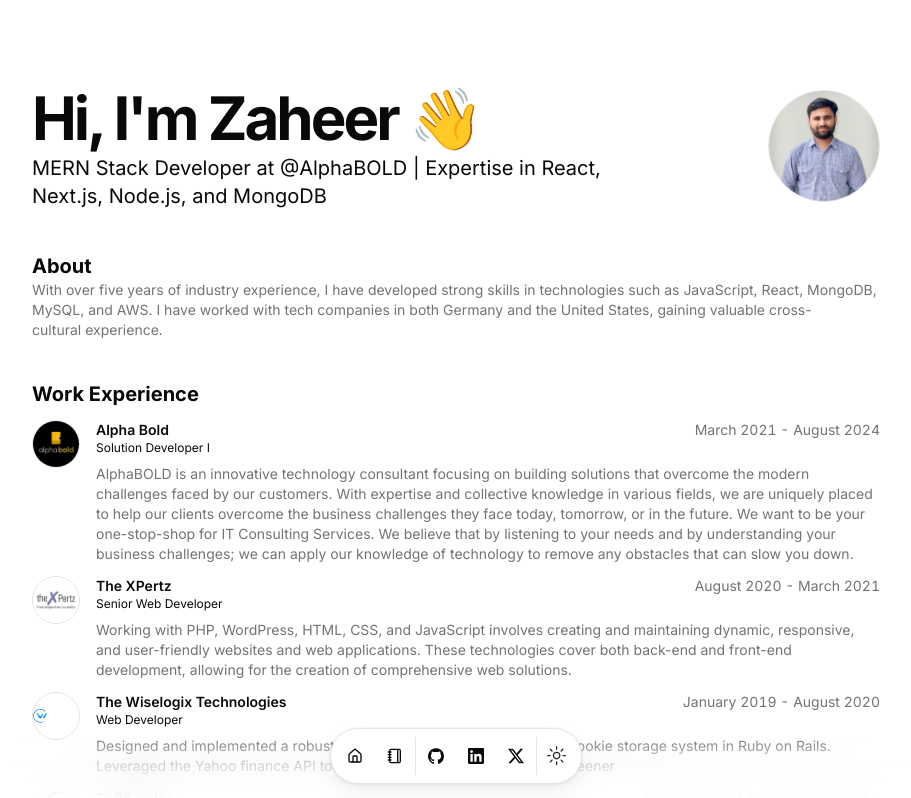
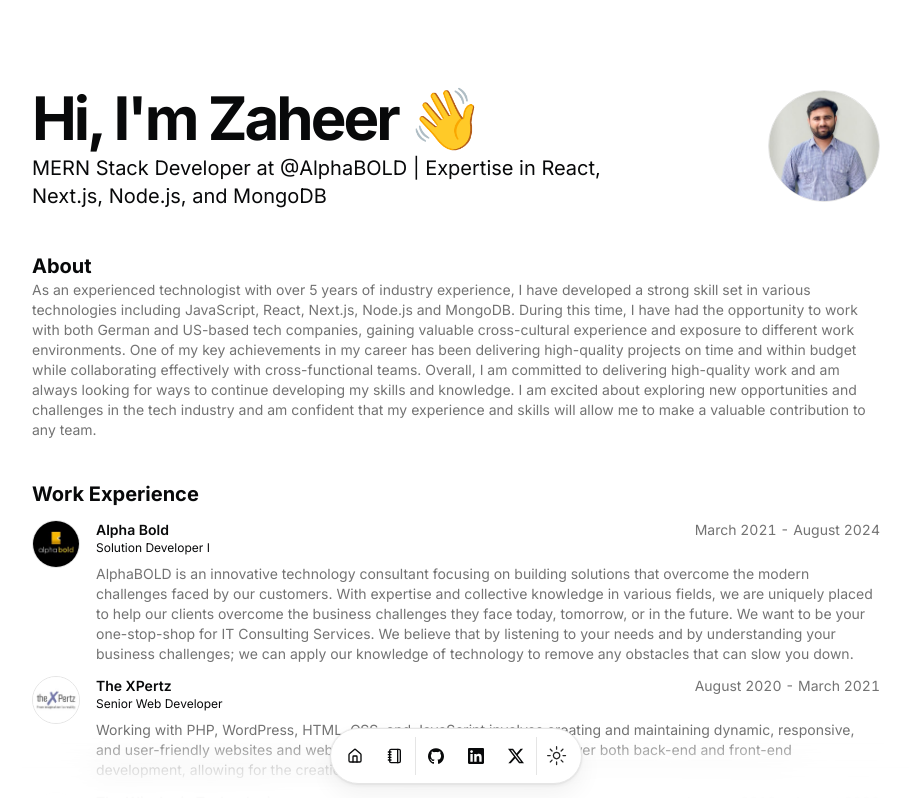
Before and after one commit to zaheer-bashir/my-portfolio, a Next.js app: page / in a window 1280 px wide. Shown: the top 798 px of the page, without its empty margins (184-1095 px from the left). Built offline with nearby package versions, Linux system fonts and the light colour scheme.

Commit message:
set data for license and certification block

```diff
--- a/src/data/resume.tsx
+++ b/src/data/resume.tsx
@@ -9,7 +9,7 @@
   description:
     "MERN Stack Developer at @AlphaBOLD | Expertise in React, Next.js, Node.js, and MongoDB",
   summary:
-    "With over five years of industry experience, I have developed strong skills in technologies such as JavaScript, React, MongoDB, MySQL, and AWS. I have worked with tech companies in both Germany and the United States, gaining valuable cross-cultural experience.",
+    "As an experienced technologist with over 5 years of industry experience, I have developed a strong skill set in various technologies including JavaScript, React, Next.js, Node.js and MongoDB. During this time, I have had the opportunity to work with both German and US-based tech companies, gaining valuable cross-cultural experience and exposure to different work environments. One of my key achievements in my career has been delivering high-quality projects on time and within budget while collaborating effectively with cross-functional teams. Overall, I am committed to delivering high-quality work and am always looking for ways to continue developing my skills and knowledge. I am excited about exploring new opportunities and challenges in the tech industry and am confident that my experience and skills will allow me to make a valuable contribution to any team.",
   avatarUrl: "/me.jpeg",
   skills: [
     "React",
@@ -93,6 +93,36 @@
       end: "December 2018",
       description:
         "Designed and implemented a robust password encryption and browser cookie storage system in Ruby on Rails. Leveraged the Yahoo finance API to develop the dividend.com equity screener",
+    },
+  ],
+  licenses_and_certifications: [
+    {
+      title: 'Programming with JavaScript',
+      provider: 'Meta',
+      issued: 'Jan 2024',
+      credential_id: 'NM8RGE3BRWMP',
+      credential_url: 'https://www.coursera.org/account/accomplishments/verify/NM8RGE3BRWMP'
+    },
+    {
+      title: 'React Basics',
+      provider: 'Meta',
+      issued: 'Jan 2024',
+      credential_id: 'YSM4WTH7A7C4',
+      credential_url: 'https://www.coursera.org/account/accomplishments/verify/YSM4WTH7A7C4'
+    },
+    {
+      title: 'Version Control',
+      provider: 'Meta',
+      issued: 'Jan 2024',
+      credential_id: '9YA8RDMXYX4X',
+      credential_url: 'https://www.coursera.org/account/accomplishments/verify/9YA8RDMXYX4X'
+    },
+    {
+      title: 'Introduction to Front-End Development',
+      provider: 'Meta',
+      issued: 'August 2023',
+      credential_id: '99B9C5FG5JR5',
+      credential_url: 'https://www.coursera.org/account/accomplishments/verify/99B9C5FG5JR5'
     },
   ],
   education: [
```
